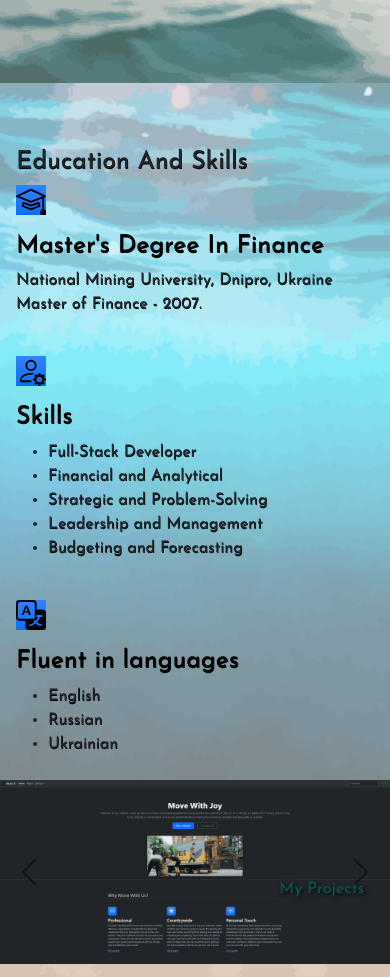
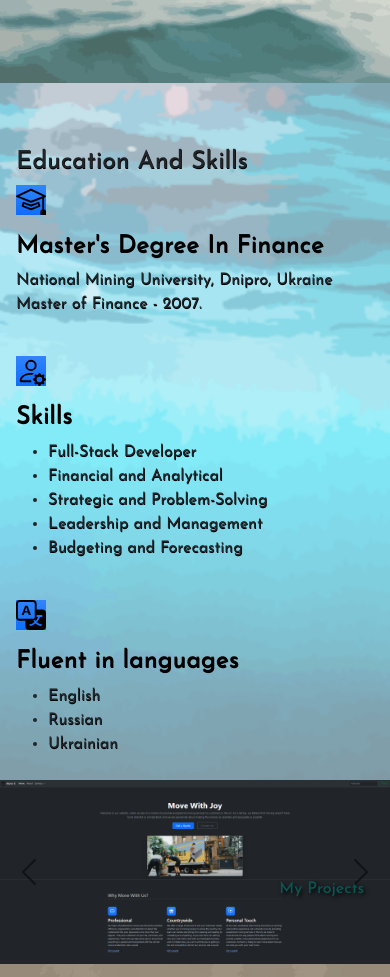
Before and after one commit to vladtroyn/Capstone-Project, a plain HTML site: page index.html in a window 390 px wide. Shown: the part 417-1394 px from the top of the page. Drawn offline with nearby package versions, Linux system fonts and the light colour scheme.

Commit message:
Update style.css

```diff
--- a/style.css
+++ b/style.css
@@ -1,14 +1,4 @@
-/*
- // <uniquifier>: Use a unique and descriptive class name
-// <weight>: Use a value from 100 to 700
 
-.josefin-sans-<uniquifier> {
-  font-family: "Josefin Sans", sans-serif;
-  font-optical-sizing: auto;
-  font-weight: <weight>;
-  font-style: normal;
-}
-   */
 body
     {
         font-family: "Josefin Sans", sans-serif;
@@ -130,7 +120,7 @@ margin: 0;
             left: 0;
             right: 0;
             bottom: 0;
-            background-image:url(./images/Ocean1.png);
+            background-image:url(./images/ocean1.png);
             background-size: cover;
             background-position: center;
             background-repeat: no-repeat;
@@ -146,13 +136,13 @@ margin: 0;
     }
     .container-education::after {
         content: "";
-        height: 750px;
+        height: 950px;
                 position: absolute;
                 top: 500px;
                 left: 0;
                 right: 0;
                 bottom: 0;
-                background-image:url(./images/Ocean1.png);
+                background-image:url(./images/ocean1.png);
                 background-size: cover;
                 background-position: center;
                 background-repeat: no-repeat;
```
